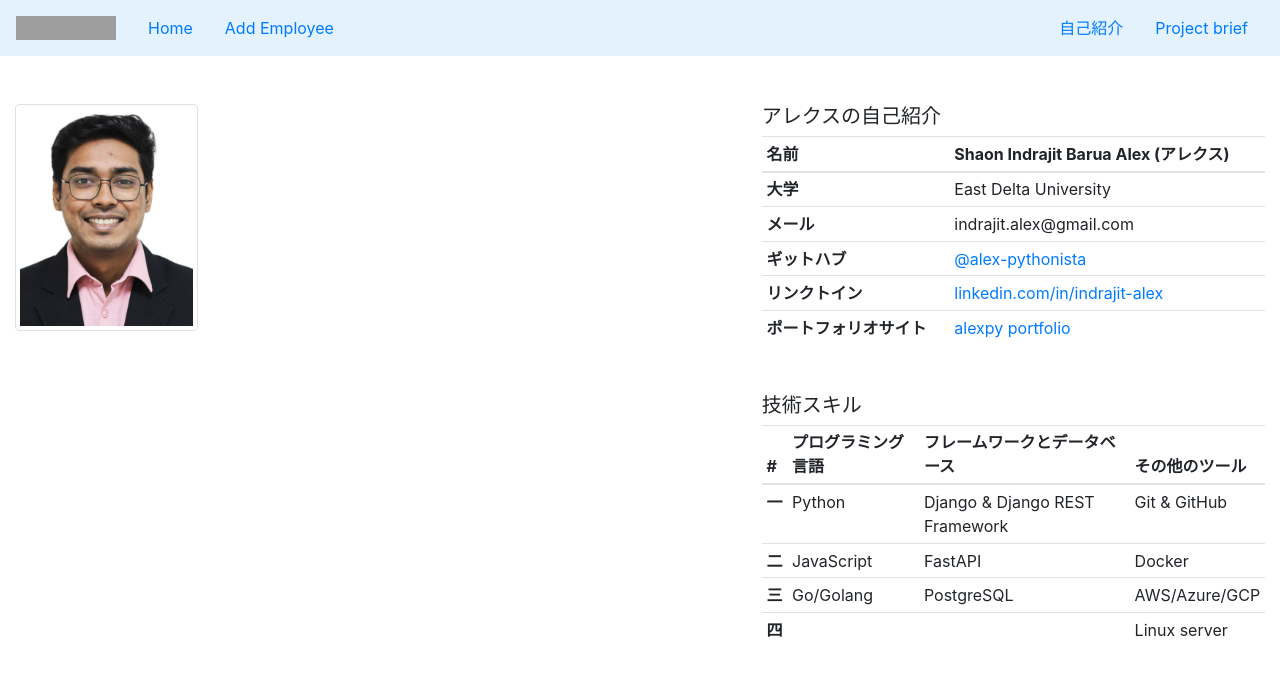
After one commit to alex-pythonista/Tryout-Program-SysLabo, a Django app: page /about-me/ in a window 1280 px wide. The commit adds this page. Shown: the top 676 px of the page. Run offline with Django 5.2, Linux system fonts and the light colour scheme; some libraries are stand-ins or nearby versions; grey boxes are pictures that could not be loaded.

```diff
--- a/core/settings.py
+++ b/core/settings.py
@@ -126,6 +126,9 @@ USE_TZ = True
 # https://docs.djangoproject.com/en/5.0/howto/static-files/
 
 STATIC_URL = 'static/'
+STATICFILES_DIRS = [
+    BASE_DIR / 'static',
+]
 
 # Default primary key field type
 # https://docs.djangoproject.com/en/5.0/ref/settings/#default-auto-field
--- a/core/urls.py
+++ b/core/urls.py
@@ -1,7 +1,9 @@
+from django.conf import settings
+from django.conf.urls.static import static
 from django.contrib import admin
 from django.urls import path, include
 
 urlpatterns = [
     path('admin/', admin.site.urls),
     path('', include('orgchart.urls')),
-]
+] + static(settings.STATIC_URL, document_root=settings.STATIC_ROOT)
--- a/orgchart/urls.py
+++ b/orgchart/urls.py
@@ -5,4 +5,5 @@ from . import views
 urlpatterns = [
     path('', views.home, name='home'),
     path('add-employee/', views.add_employee, name='add-employee'),
+    path('about-me/', views.aboutme, name='about-me'),
 ]
--- /dev/null
+++ b/templates/aboutme.html
@@ -0,0 +1,97 @@
+{% extends 'index.html' %}
+{% load static %}
+
+{% block title %} About me {% endblock %}
+
+{% block content %}
+<div class="container-fluid mt-5">
+    <div class="row">
+        <div class="col-2">
+            <img src="{% static 'images/pp_Alex.png' %}" class="img-thumbnail" alt="profile picture" width="200px">
+        </div>
+        <div class="col-5"></div>
+        <div class="col-5">
+            <div>
+                <h5>アレクスの自己紹介</h5>
+            <table class="table table-border table-sm less">
+                <thead>
+                    <tr>
+                        <th scope="col">名前</th>
+                        <th scope="col">Shaon Indrajit Barua Alex (アレクス)</th>
+                    </tr>
+                </thead>
+                <tbody>
+                    <tr>
+                        <th scope="row">大学</th>
+                        <td>East Delta University</td>
+                    </tr>
+                    <tr>
+                        <th scope="row">メール</th>
+                        <td>indrajit.alex@gmail.com</td>
+                    </tr>
+                    <tr>
+                        <th scope="row">ギットハブ</th>
+                        <td><a href="http://github.com/alex-pythonista">@alex-pythonista</a></td>
+                    </tr>
+                    <tr>
+                        <th scope="row">リンクトイン</th>
+                        <td><a href="http://linkedin.com/in/indrajit-alex">linkedin.com/in/indrajit-alex</a></td>
+                    </tr>
+                    <tr>
+                        <th scope="row">ポートフォリオサイト</th>
+                        <td><a href="http://alexpy.vercel.app">alexpy portfolio</a></td>
+                    </tr>
+                </tbody>
+            </table>
+
+            </div>
+            <!-- skills -->
+            <div class="mt-5">
+                <h5>技術スキル</h5>
+            <table class="table table-sm">
+                <thead>
+                    <tr>
+                        <th scope="col">#</th>
+                        <th scope="col">プログラミング言語</th>
+                        <th scope="col">フレームワークとデータベース</th>
+                        <th scope="col">その他のツール</th>
+                    </tr>
+                </thead>
+                <tbody>
+                    <tr>
+                        <th scope="row">一</th>
+                        <td>Python</td>
+                        <td>Django & Django REST Framework</td>
+                        <td>Git & GitHub</td>
+                    </tr>
+                    <tr>
+                        <th scope="row">二</th>
+                        <td>JavaScript</td>
+                        <td>FastAPI</td>
+                        <td>Docker</td>
+                    </tr>
+                    <tr>
+                        <th scope="row">三</th>
+                        <td>Go/Golang</td>
+                        <td>PostgreSQL</td>
+                        <td>AWS/Azure/GCP</td>
+                    </tr>
+                    <tr>
+                        <th scope="row">四</th>
+                        <td></td>
+                        <td></td>
+                        <td>Linux server</td>
+
+                    </tr>
+                </tbody>
+            </table>
+            </div>
+        </div>
+    </div>
+</div>
+
+
+    <script src="https://cdn.jsdelivr.net/npm/jquery@3.5.1/dist/jquery.slim.min.js" integrity="sha384-DfXdz2htPH0lsSSs5nCTpuj/zy4C+OGpamoFVy38MVBnE+IbbVYUew+OrCXaRkfj" crossorigin="anonymous"></script>
+    <script src="https://cdn.jsdelivr.net/npm/bootstrap@4.6.2/dist/js/bootstrap.bundle.min.js" integrity="sha384-Fy6S3B9q64WdZWQUiU+q4/2Lc9npb8tCaSX9FK7E8HnRr0Jz8D6OP9dO5Vg3Q9ct" crossorigin="anonymous"></script>
+
+{% endblock %}
--- a/templates/add_employee.html
+++ b/templates/add_employee.html
@@ -4,12 +4,12 @@
 {% block title%} Add a new employee {% endblock %}
 
 {% block content %}
-<div class="container-fluid pt-5 col-4">
+<div class="container pt-5">
   <h3 class="">Add a new employee</h3>
-  <div class="container pb-5 pt-2">
+  <div class="pb-5 pt-2">
     <form method="POST">
       {% csrf_token %}
-      {{ form|crispy }}
+      {% crispy form %}
       <button type="submit" class="btn btn-primary">Submit</button>
     </form>
   </div>
--- a/templates/index.html
+++ b/templates/index.html
@@ -1,36 +1,30 @@
 {% load crispy_forms_tags %}
-
 <!DOCTYPE html>
 <html lang="en">
+
 <head>
   <meta charset="UTF-8">
   <meta name="viewport" content="width=device-width, initial-scale=1.0">
-    <link rel="stylesheet" href="https://cdn.jsdelivr.net/npm/bootstrap@4.6.2/dist/css/bootstrap.min.css" integrity="sha384-xOolHFLEh07PJGoPkLv1IbcEPTNtaed2xpHsD9ESMhqIYd0nLMwNLD69Npy4HI+N" crossorigin="anonymous">
+  <link rel="stylesheet" href="https://cdn.jsdelivr.net/npm/bootstrap@4.6.2/dist/css/bootstrap.min.css"
+    integrity="sha384-xOolHFLEh07PJGoPkLv1IbcEPTNtaed2xpHsD9ESMhqIYd0nLMwNLD69Npy4HI+N" crossorigin="anonymous">
   <title>{% block title%} Welcome | SysLabo {% endblock %}</title>
 </head>
+
 <body>
-    <nav class="navbar navbar-expand-lg bg-body-tertiary" style="background-color: #e3f2fd;">
-        <div class="container-fluid">
+  <nav class="navbar navbar-expand-lg bg-body-tertiary justify-content-between" style="background-color: #e3f2fd;">
+    <div class="d-flex">
       <a class="navbar-brand" href="{% url 'home' %}">
-                <img src="https://www.syslabo.com/wp-content/themes/syslabo-html/dist/assets/images/logo.png" alt="Logo" width="100" height="24" class="d-inline-block align-text-top">
+        <img src="https://www.syslabo.com/wp-content/themes/syslabo-html/dist/assets/images/logo.png" alt="Logo"
+          width="100" height="24" class="d-inline-block align-text-top">
+      </a>
+      <a class="nav-link" aria-current="page" href="{% url 'home' %}">Home</a>
+      <a class="nav-link" aria-current="page" href="{% url 'add-employee' %}">Add
+          Employee</a>
+      </div>
 
-              </a>
-          <button class="navbar-toggler" type="button" data-bs-toggle="collapse" data-bs-target="#navbarNavAltMarkup" aria-controls="navbarNavAltMarkup" aria-expanded="false" aria-label="Toggle navigation">
-            <span class="navbar-toggler-icon"></span>
-          </button>
-          <div class="collapse navbar-collapse" id="navbarNavAltMarkup">
-            <div class="navbar-nav">
-              <a class="nav-link active btn btn-outline-success btn-sm" aria-current="page" href="{% url 'add-employee' %}">Add Employee</a>
-              <a class="nav-link" href="#">About me</a>
+      <div class="d-flex">
+      <a class="nav-link" href="{% url 'about-me' %}">自己紹介</a>
       <a class="nav-link" href="">Project brief</a>
-            </div>
-          </div>
-        </div>
-        <div class="container-fluid">
-            <form class="d-flex" role="search">
-              <input class="form-control me-2" type="search" placeholder="Search" aria-label="Search">
-              <button class="btn btn-outline-success" type="submit">Search</button>
-            </form>
     </div>
   </nav>
   {% if messages %}
@@ -43,7 +37,12 @@
   {% block content %}
   <h3 class="container pt-5">SysLabo Organizational Chart</h3>
   {% endblock %}
-        <script src="https://cdn.jsdelivr.net/npm/jquery@3.5.1/dist/jquery.slim.min.js" integrity="sha384-DfXdz2htPH0lsSSs5nCTpuj/zy4C+OGpamoFVy38MVBnE+IbbVYUew+OrCXaRkfj" crossorigin="anonymous"></script>
-        <script src="https://cdn.jsdelivr.net/npm/bootstrap@4.6.2/dist/js/bootstrap.bundle.min.js" integrity="sha384-Fy6S3B9q64WdZWQUiU+q4/2Lc9npb8tCaSX9FK7E8HnRr0Jz8D6OP9dO5Vg3Q9ct" crossorigin="anonymous"></script>
+  <script src="https://cdn.jsdelivr.net/npm/jquery@3.5.1/dist/jquery.slim.min.js"
+    integrity="sha384-DfXdz2htPH0lsSSs5nCTpuj/zy4C+OGpamoFVy38MVBnE+IbbVYUew+OrCXaRkfj"
+    crossorigin="anonymous"></script>
+  <script src="https://cdn.jsdelivr.net/npm/bootstrap@4.6.2/dist/js/bootstrap.bundle.min.js"
+    integrity="sha384-Fy6S3B9q64WdZWQUiU+q4/2Lc9npb8tCaSX9FK7E8HnRr0Jz8D6OP9dO5Vg3Q9ct"
+    crossorigin="anonymous"></script>
 </body>
+
 </html>
```
Also changed, not shown: orgchart/forms.py (+21 -0 lines), static/images/pp_Alex.png (added), templates/project_brief.html (added), 1 other file. Lines whose indentation alone changed are shown as unchanged.
